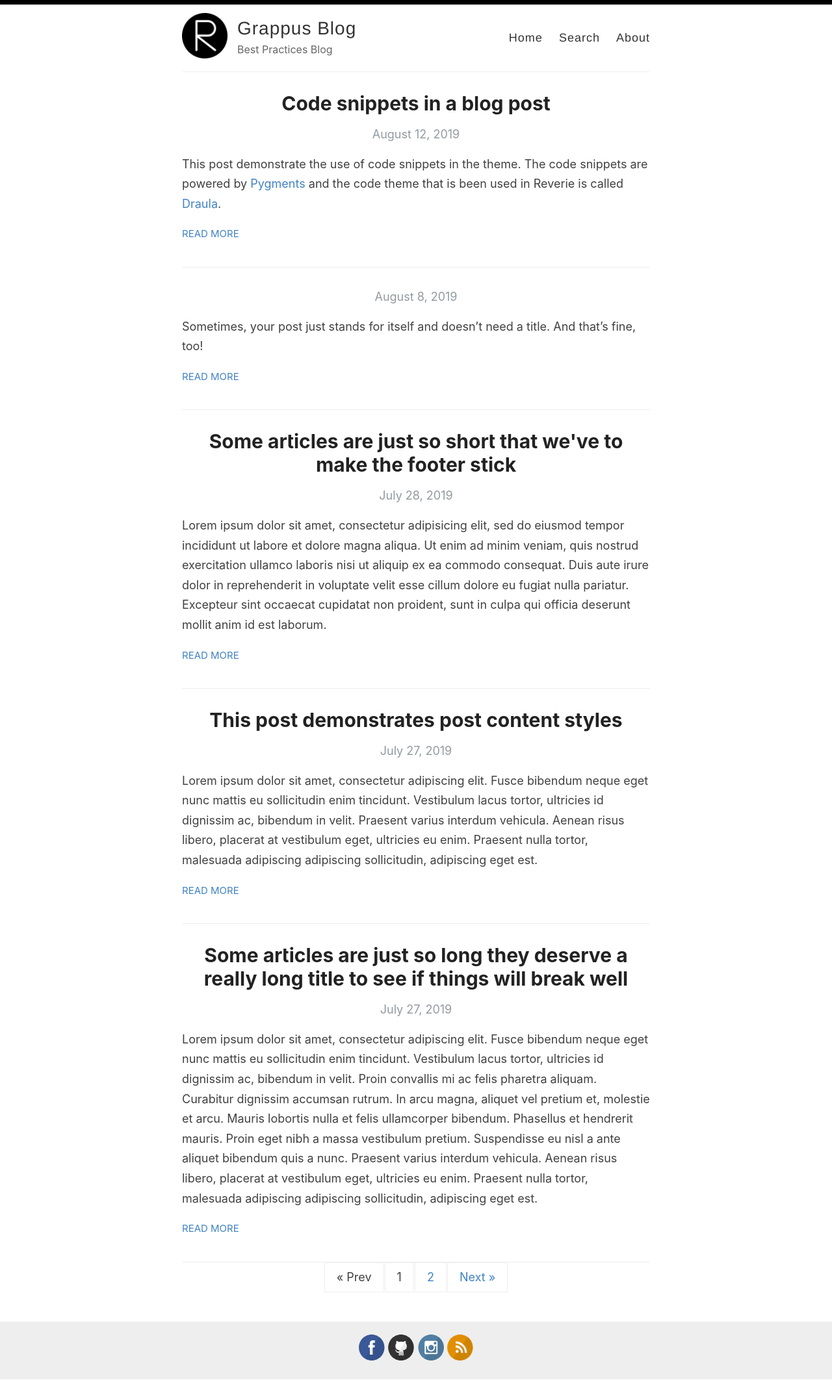
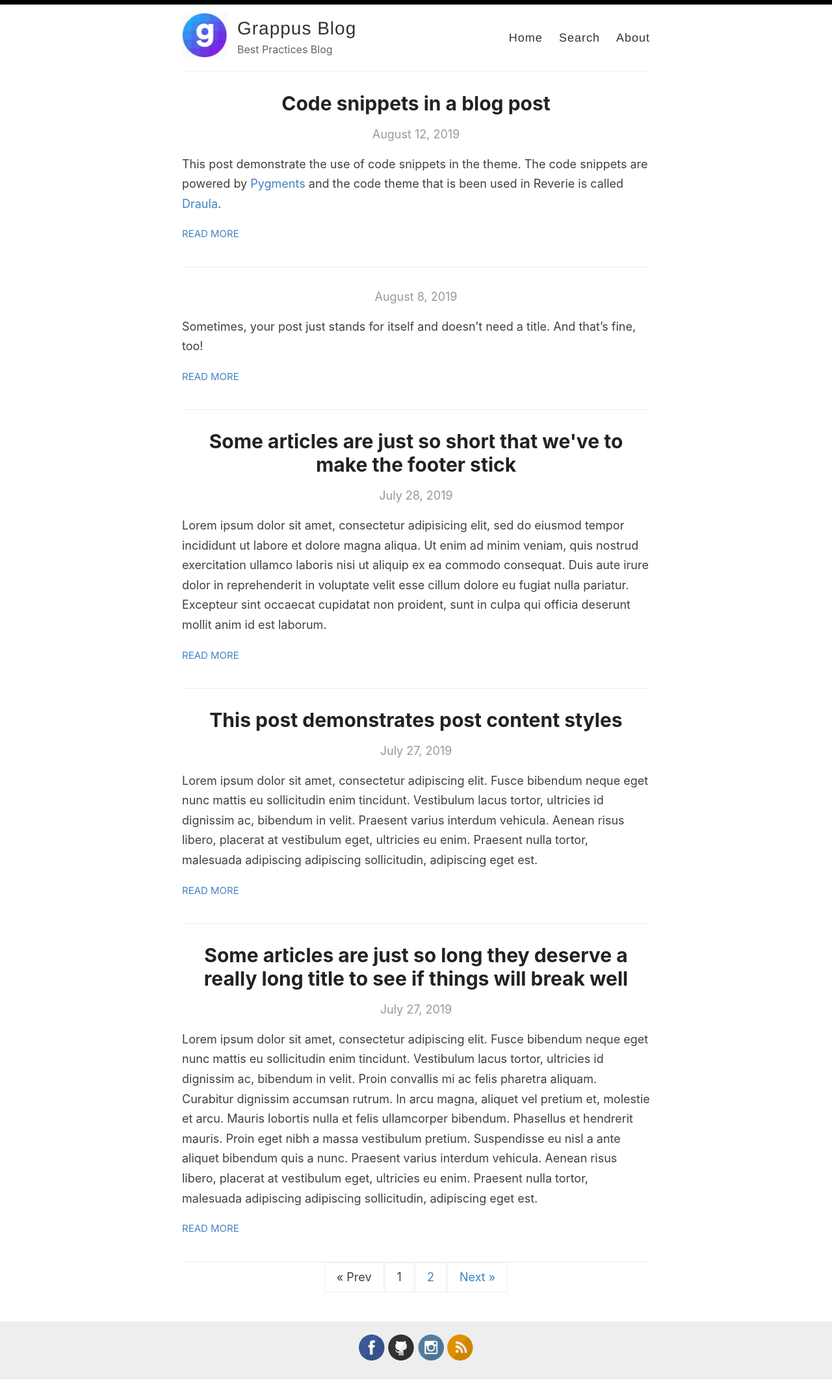
Before and after one commit to Grappus/Grappus-Blog, a Jekyll site: the page built from index.html, in a window 1280 px wide. Shown: the whole page at 65% size. Built offline with Jekyll 4.4.1, drawn with Linux system fonts in a browser that asks for light colours; the list of posts is cut into pages by our own code.

Commit message:
Added Avatar of grappus

```diff
--- a/_config.yml
+++ b/_config.yml
@@ -12,7 +12,7 @@ author: Gautam Gahlawat
 description: Best Practices Blog
 
 # URL of your avatar or profile pic (you could use your GitHub profile pic)
-avatar: /images/reverie.png
+avatar: /images/grappus.png
 
 #
 # Flags below are optional
```
Also changed, not shown: images/grappus.png (added).
